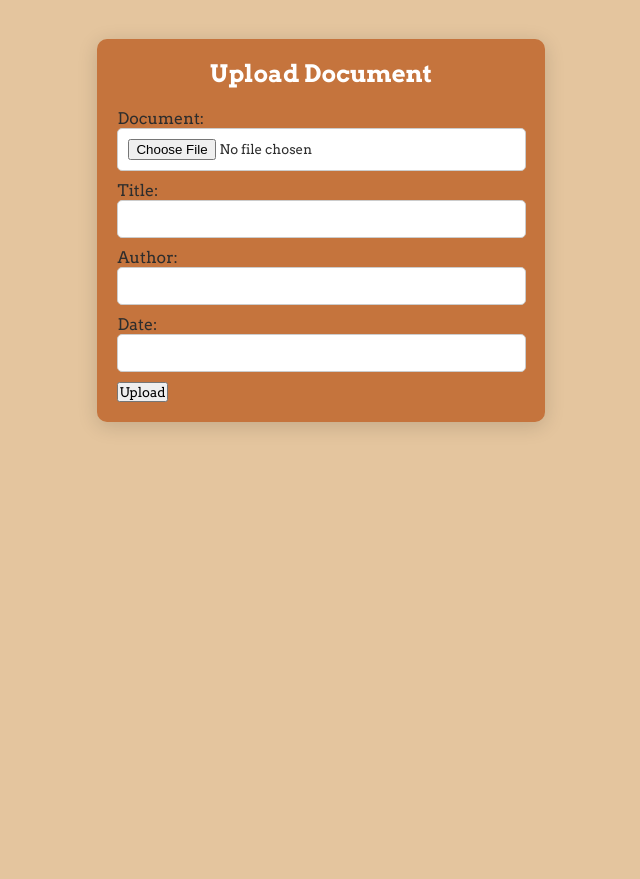
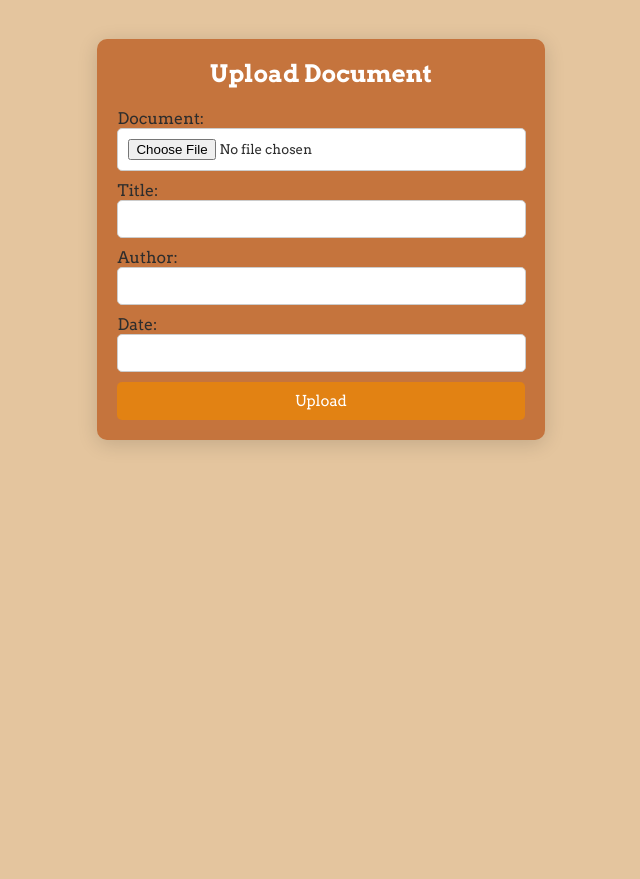
Before and after one commit to Jcamaran/Historical_Document_Repository, a Flask app: page /upload in a window 1280 px wide. Shown: the part 201-1080 px from the top of the page, without its empty margins (319-959 px from the left). Run offline with Flask 3, Linux system fonts and the light colour scheme; a user stored in the database is signed in.

Commit message:
Update upload.html

```diff
--- a/USER MANAGEMENT/app/templates/upload.html
+++ b/USER MANAGEMENT/app/templates/upload.html
@@ -10,7 +10,7 @@
             Title: <input class="input_box" type="text" name="title" required><br>
             Author: <input class="input_box" type="text" name="author"><br>
             Date: <input  class="input_box" type="text" name="date"><br>
-            <input type="submit" value="Upload">
+            <input  class="upload_button"type="submit" value="Upload">
     </div>
     </form>
 </section>
```
